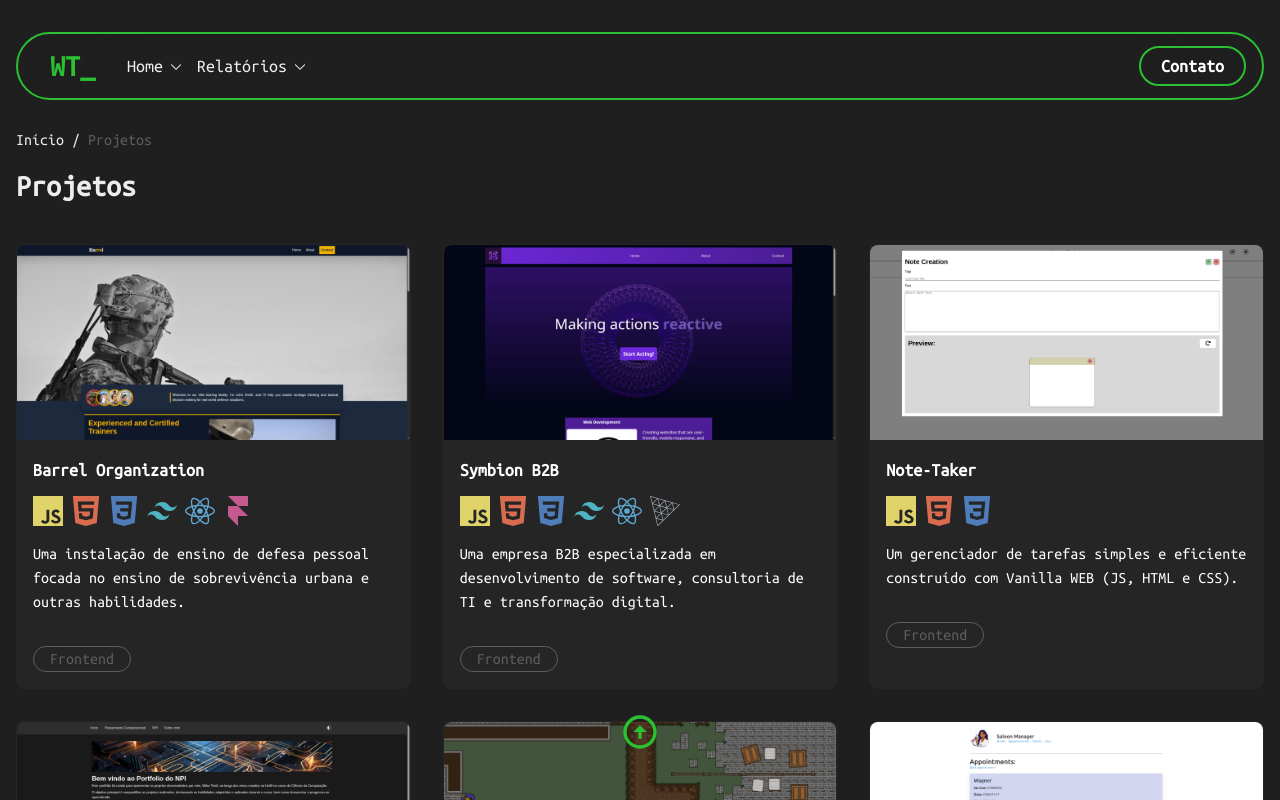
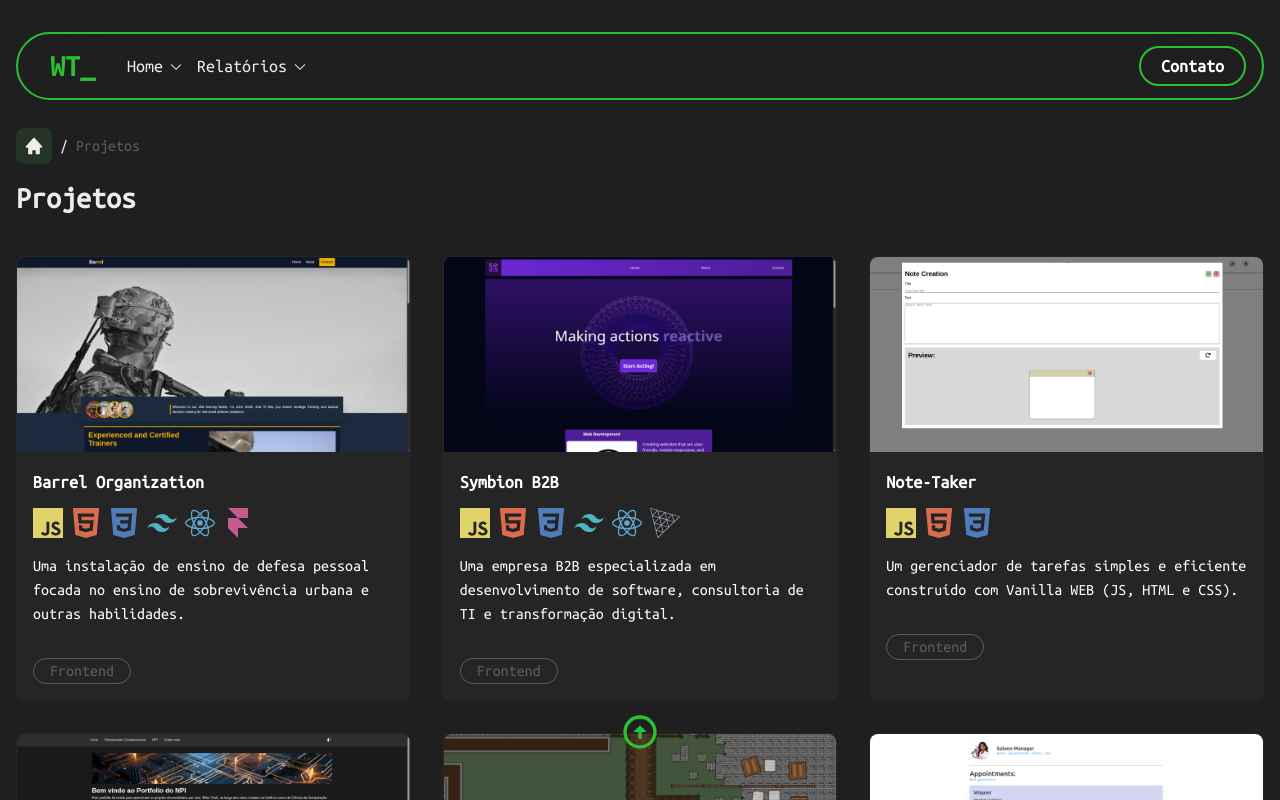
Before and after one commit to WitorDev/witortena, a Next.js app: page /projects in a window 1280 px wide. Shown: the top 800 px of the page. Built offline with nearby package versions, Linux system fonts and the light colour scheme; a web font is replaced by a local one.

Commit message:
updated breadcrumbs design

```diff
--- a/app/components/ReportHeroSection.tsx
+++ b/app/components/ReportHeroSection.tsx
@@ -5,6 +5,8 @@ import { useState } from "react";
 import { FaChevronDown } from "react-icons/fa";
 import DescriptionSection from "@/app/components/DescriptionSection";
 import Link from "next/link";
+import { BsHouse } from "react-icons/bs";
+import { BiHome, BiHomeAlt, BiSolidHome } from "react-icons/bi";
 
 const ubuntuMonoFont = Ubuntu_Mono({
   subsets: ["latin"],
@@ -32,14 +34,14 @@ export default function ReportHeroSection({
       className={`${ubuntuMonoFont.className} border-b-2 border-primary-bg bg-background w-full`}
     >
       <div className="w-full flex items-center justify-center pt-32"></div>
-      <div className="px-4 max-w-screen-xl mx-auto ">
+      <div className="px-4 max-w-screen-xl mx-auto">
         <div className="mb-4 flex gap-2 flex-wrap">
           <Link
             href="/#contributions"
             className="group flex items-center gap-1 w-fit hover:text-secondary-accent transition-colors"
           >
-            <div className="flex items-center justify-center gap-2">
-              <span className="group-hover:text-secondary-accent">Início</span>
+            <div className="flex rounded-lg bg-terciary-accent/30 p-2 items-center justify-center gap-2">
+              <BiSolidHome size={20} />
             </div>
           </Link>
           <Link
--- a/app/projects/[id]/page.tsx
+++ b/app/projects/[id]/page.tsx
@@ -10,6 +10,7 @@ import {
   BsArrowLeftShort,
 } from "react-icons/bs";
 import { DiGithub, DiGithubAlt, DiGithubBadge } from "react-icons/di";
+import { BiSolidHome } from "react-icons/bi";
 
 const ubuntuMonoFont = Ubuntu_Mono({
   subsets: ["latin"],
@@ -56,9 +57,9 @@ export default async function Page({ params }: { params: { id: string } }) {
                 className="group flex items-center gap-1 w-fit hover:text-secondary-accent transition-colors"
               >
                 <div className="flex items-center justify-center gap-2">
-                  <span className="group-hover:text-secondary-accent">
-                    Início
-                  </span>
+                  <div className="flex rounded-lg bg-terciary-accent/30 p-2 items-center justify-center gap-2">
+                    <BiSolidHome size={20} />
+                  </div>
                 </div>
               </Link>
               <Link
--- a/app/projects/page.tsx
+++ b/app/projects/page.tsx
@@ -3,6 +3,7 @@ import ProjectCard from "../components/ProjectCard";
 import { Ubuntu_Mono } from "next/font/google";
 import Link from "next/link";
 import { BsArrowLeftShort } from "react-icons/bs";
+import { BiSolidHome } from "react-icons/bi";
 
 const ubuntuMonoFont = Ubuntu_Mono({
   subsets: ["latin"],
@@ -20,7 +21,9 @@ export default function Page() {
           className="group flex items-center gap-1 w-fit hover:text-secondary-accent transition-colors"
         >
           <div className="flex items-center justify-center gap-2">
-            <span className="group-hover:text-secondary-accent">Início</span>
+            <div className="flex rounded-lg bg-terciary-accent/30 p-2 items-center justify-center gap-2">
+              <BiSolidHome size={20} />
+            </div>
           </div>
         </Link>
         <div className="flex items-center justify-center gap-2">
--- a/app/reports/[category]/[report]/page.tsx
+++ b/app/reports/[category]/[report]/page.tsx
@@ -7,6 +7,7 @@ import MarkdownRenderer from "@/app/components/MarkdownRenderer";
 import MarkdownSection from "@/app/components/MarkdownSection";
 import ImageGallery from "@/app/components/ImageGallery";
 import Link from "next/link";
+import { BiSolidHome } from "react-icons/bi";
 
 const ubuntuMonoFont = Ubuntu_Mono({
   subsets: ["latin"],
@@ -50,9 +51,9 @@ export default async function Page({
               className="group flex items-center gap-1 w-fit hover:text-secondary-accent transition-colors"
             >
               <div className="flex items-center justify-center gap-2">
-                <span className="group-hover:text-secondary-accent">
-                  Início
-                </span>
+                <div className="flex rounded-lg bg-terciary-accent/30 p-2 items-center justify-center gap-2">
+                  <BiSolidHome size={20} />
+                </div>
               </div>
             </Link>
             <Link
```
